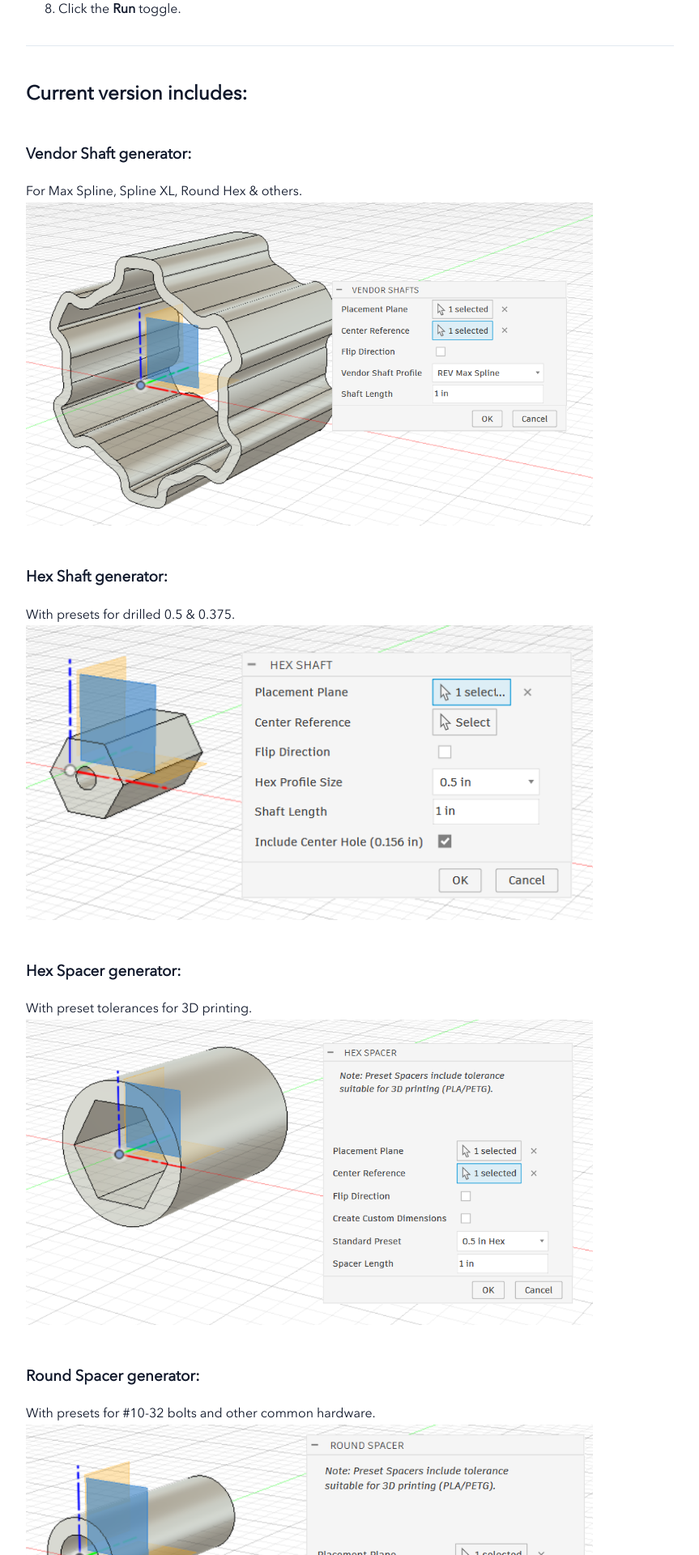
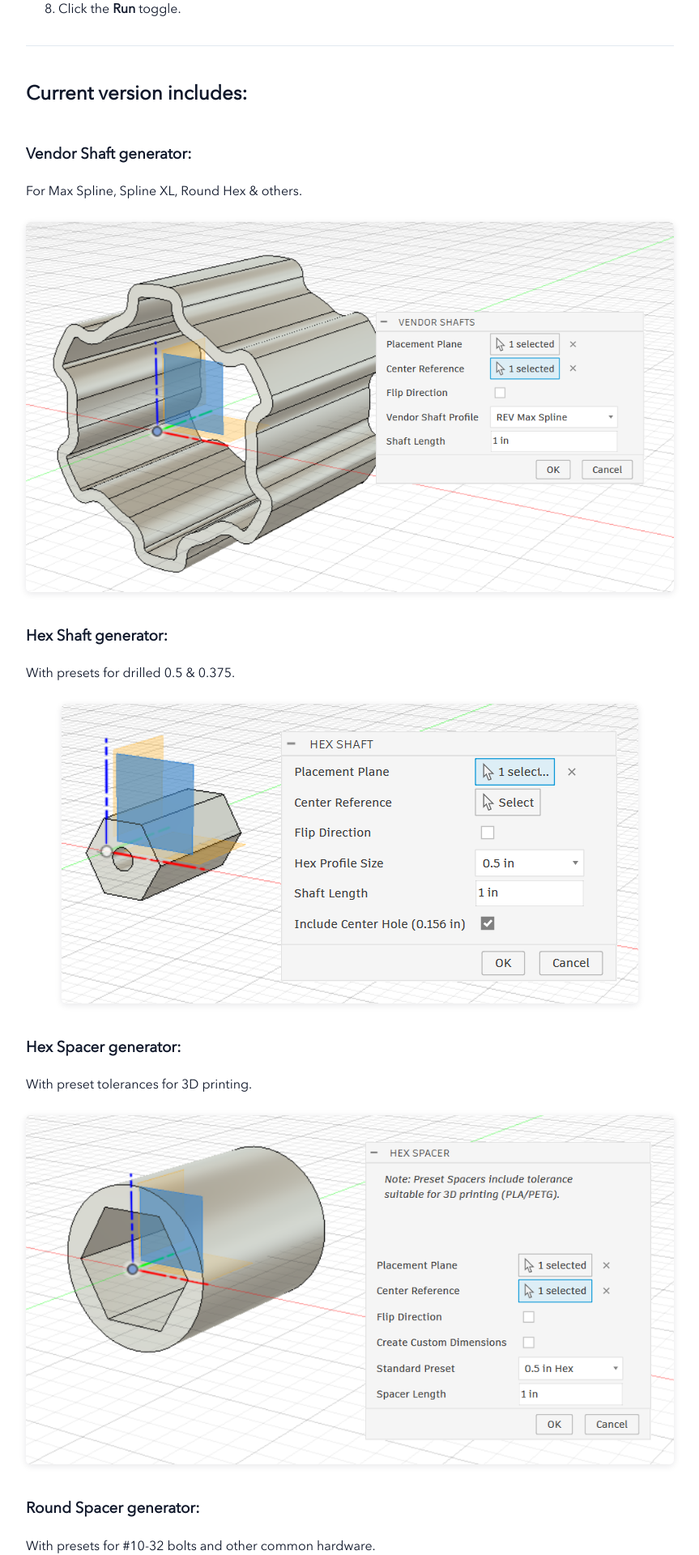
Before and after one commit to cyberius-6017/FRC-Shafts-for-Fusion, a Jekyll site: the page built from index.md, in a window 1280 px wide. Shown: the part 793-2713 px from the top of the page at 81% size, without its empty margins (208-1071 px from the left). Built offline with Jekyll 4.4.1, drawn with Linux system fonts in a browser that asks for light colours.

Commit message:
Implemented:  Responsive design for images

```diff
--- a/_layouts/default.html
+++ b/_layouts/default.html
@@ -1,5 +1,6 @@
 <!DOCTYPE html>
 <html lang="en">
+
 <head>
     <meta charset="UTF-8">
     <meta name="viewport" content="width=device-width, initial-scale=1.0">
@@ -30,11 +31,13 @@
             border-bottom: 5px solid #006eb6;
             box-shadow: 0 2px 10px rgba(15, 23, 42, 0.05);
         }
+
         header h1 {
             margin: 0 0 0.5rem 0;
             font-size: 2.5rem;
             color: #0f172a;
         }
+
         header p {
             font-size: 1.2rem;
             margin: 0;
@@ -51,19 +54,25 @@
             box-shadow: 0 4px 12px rgba(15, 23, 42, 0.05);
         }
 
-        h1, h2, h3, h4 {
+        h1,
+        h2,
+        h3,
+        h4 {
             color: #0f172a;
             margin-top: 2.5rem;
         }
+
         a {
             color: #006eb6;
             text-decoration: none;
             font-weight: 700;
         }
+
         a:hover {
             color: #4fc3ff;
             text-decoration: underline;
         }
+
         code {
             background: #f8fafc;
             border: 1px solid #e2e8f0;
@@ -72,6 +81,7 @@
             font-family: monospace;
             color: #006eb6;
         }
+
         hr {
             border: 0;
             border-top: 1px solid #e2e8f0;
@@ -89,6 +99,7 @@
             transition: all 0.2s ease;
             border: none;
         }
+
         .btn:hover {
             background: #4fc3ff;
             color: #0f172a;
@@ -103,8 +114,18 @@
             font-size: 0.9rem;
             opacity: 0.8;
         }
+
+        main img {
+            max-width: 100%;
+            height: auto;
+            border-radius: 6px;
+            box-shadow: 0 2px 8px rgba(15, 23, 42, 0.1);
+            display: block;
+            margin: 1.5rem auto;
+        }
     </style>
 </head>
+
 <body>
     <header>
         <h1>FRC Shafts & Spacers Add-In</h1>
@@ -123,4 +144,5 @@
         </p>
     </footer>
 </body>
+
 </html>
--- a/index.md
+++ b/index.md
@@ -24,18 +24,18 @@ layout: default
 
 ### Vendor Shaft generator:
 For Max Spline, Spline XL, Round Hex & others.
-<img src="AddIn_Images/Vendor Shaft.png" alt="Hex Shaft Generator" width="700">
+![Vendor Shaft Generator](AddIn_Images/Vendor%20Shaft.png)
 
 ### Hex Shaft generator:
 With presets for drilled 0.5 & 0.375.
-<img src="AddIn_Images/HexShaft.png" alt="Hex Shaft Generator" width="700">
+![Hex Shaft Generator](AddIn_Images/HexShaft.png)
 
 ### Hex Spacer generator:
 With preset tolerances for 3D printing.
-<img src="AddIn_Images/HexSpacer.png" alt="Hex Shaft Generator" width="700">
+![Hex Spacer Generator](AddIn_Images/HexSpacer.png)
 
 ### Round Spacer generator:
 With presets for #10-32 bolts and other common hardware.
-<img src="AddIn_Images/RoundSpacer.png" alt="Hex Shaft Generator" width="700">
+![Round Spacer Generator](AddIn_Images/RoundSpacer.png)
 
 [Download Latest](https://github.com/cyberius-6017/FRC-Shafts-for-Fusion/releases/latest){: .btn}
```
Also changed, not shown: 1 other file.
